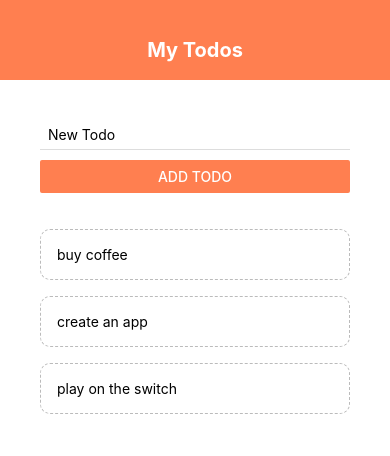
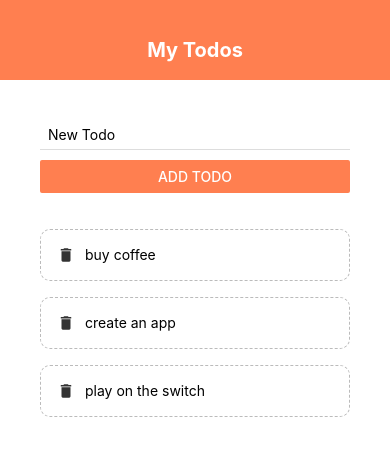
Before and after one commit to yogimp/Exerapp, a React Native app: screen / in a window 390 px wide. Shown: the top 456 px of the page. Built offline with nearby package versions, Linux system fonts and the light colour scheme.

Commit message:
Adding Delete Icon

```diff
--- a/App.js
+++ b/App.js
@@ -62,9 +62,11 @@
     backgroundColor: '#fff',
   },
   content: {
+    flex: 1,
     padding: 40,
   },
   list: {
+    flex: 1,
     marginTop: 20,
   }
 });
--- a/components/TodoItem.js
+++ b/components/TodoItem.js
@@ -1,10 +1,14 @@
 import React from 'react';
-import { StyleSheet, Text, TouchableOpacity } from 'react-native';
+import { StyleSheet, Text, TouchableOpacity, View } from 'react-native';
+import { MaterialIcons } from '@expo/vector-icons';
 
 export default function TodoItem({ item, pressHandler }) {
     return (
         <TouchableOpacity onPress={() => pressHandler(item.key)}>
-            <Text style={styles.item}>{item.text}</Text>
+            <View style={styles.item}>
+                <MaterialIcons name='delete' size={18} color='#333' />
+                <Text style={styles.itemText}>{item.text}</Text>
+            </View>
         </TouchableOpacity>
     )
 };
@@ -17,5 +21,9 @@
         borderWidth: 1,
         borderStyle: 'dashed',
         borderRadius: 10,
+        flexDirection: 'row',
+    },
+    itemText: {
+        marginLeft: 10,
     }
 });
```
